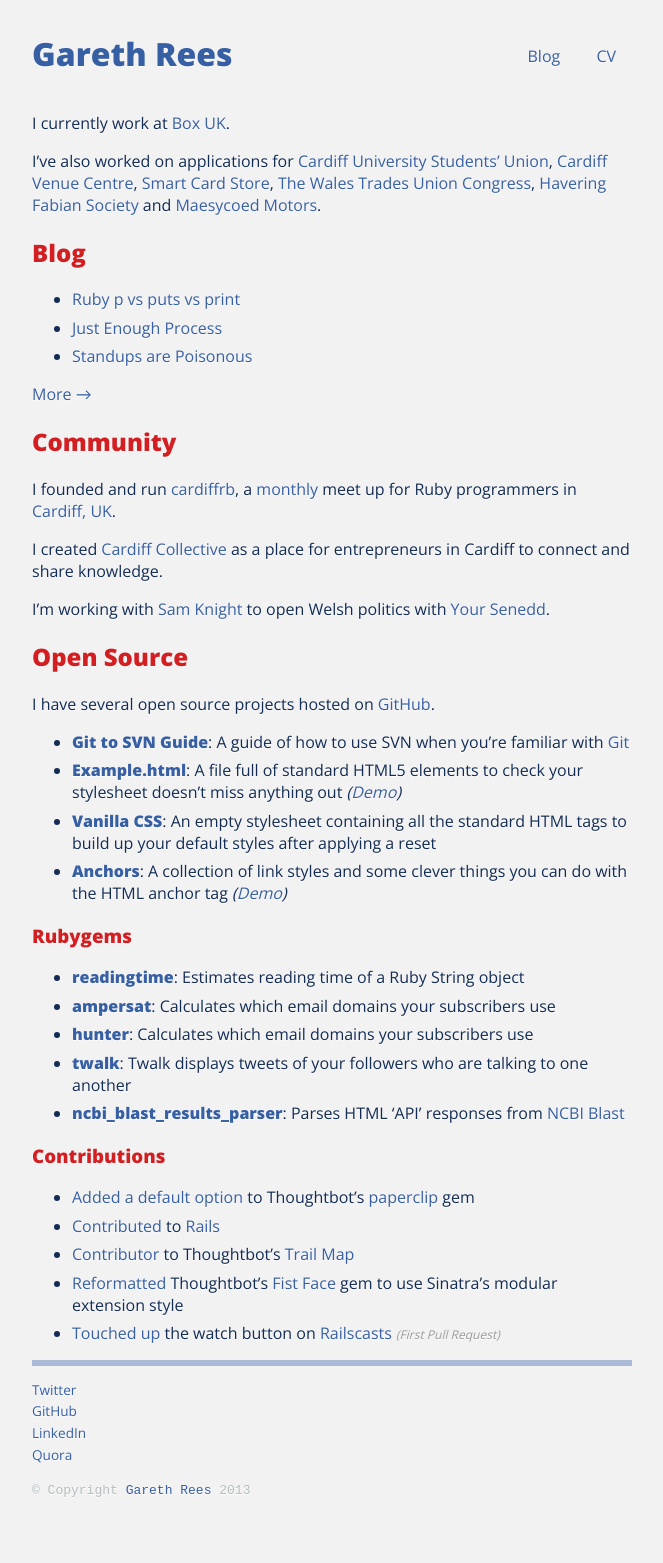
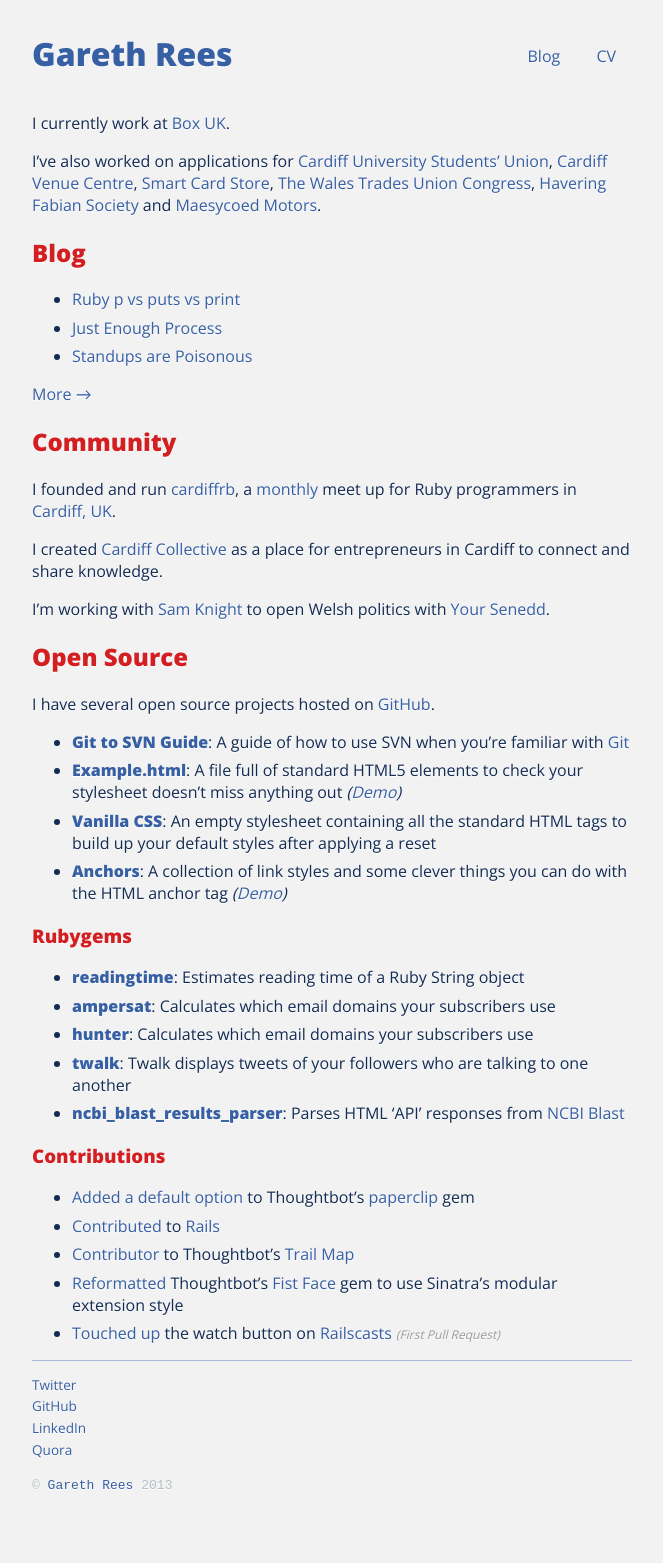
Before and after one commit to garethrees/garethrees.github.com, a Jekyll site: the page built from index.md, in a window 1280 px wide. Shown: the whole page, without its empty margins (308-971 px from the left). Built offline with Jekyll 4.4.1, drawn with Linux system fonts in a browser that asks for light colours; some web fonts are replaced.

Commit message:
Minor style changes

```diff
--- a/_includes/footer.html
+++ b/_includes/footer.html
@@ -7,6 +7,6 @@
 		<li><a href="http://quora.com/Gareth-Rees-2">Quora</a></li>
 	</ul>
 
-	<span id="copyright">&copy; Copyright <a href="/">Gareth Rees</a> 2013</span>
+	<span id="copyright">&copy; <a href="/">Gareth Rees</a> 2013</span>
 
 </footer>
--- a/stylesheets/application.css
+++ b/stylesheets/application.css
@@ -199,7 +199,7 @@
  * ==========================================================================*/
 
 #footer {
-  border-top: 6px solid #AABAD7;
+  border-top: 1px solid #AABAD7;
   margin-bottom: 4em;
 }
 
```
